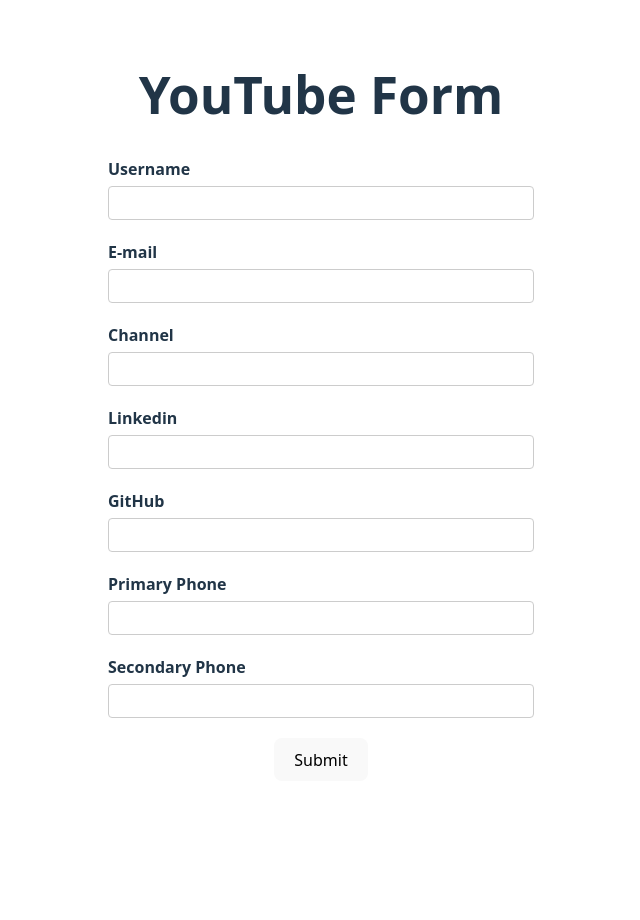
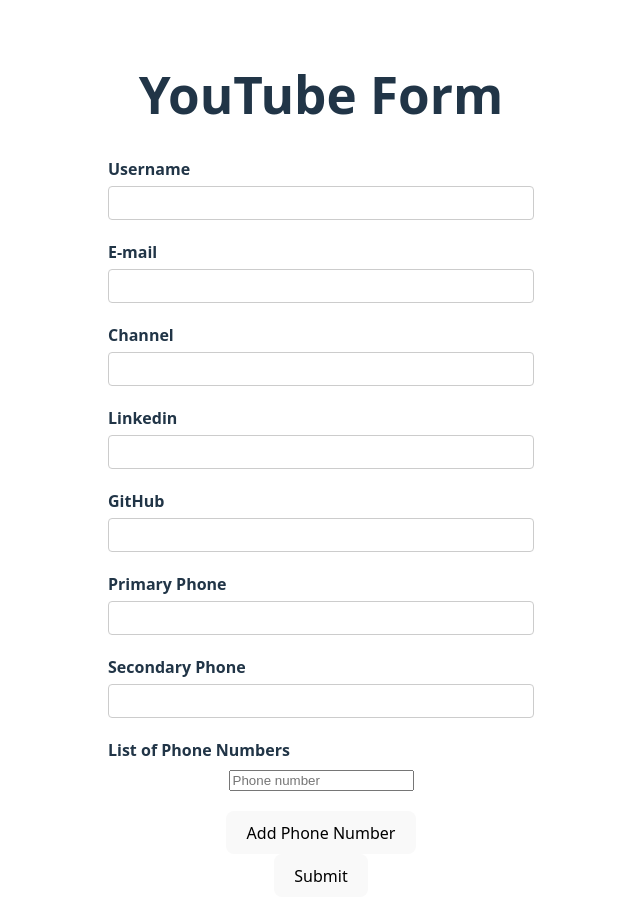
Before and after one commit to herotyphoon/react-hook-form-practice, a React (Vite) app in the folder react-hook-form-practice/: page / in a window 1280 px wide. Shown: the top 920 px of the page, without its empty margins (319-959 px from the left). Before the commit the page ends 813 px from the top, so only its background shows below. Built offline with nearby package versions, Linux system fonts and the light colour scheme.

Commit message:
Dynamic Fields

```diff
--- a/react-hook-form-practice/src/components/YouTubeForm.jsx
+++ b/react-hook-form-practice/src/components/YouTubeForm.jsx
@@ -1,4 +1,4 @@
-import { useForm } from 'react-hook-form';
+import { useForm, useFieldArray } from 'react-hook-form';
 import { DevTool } from "@hookform/devtools";
 
 export const YouTubeForm = () => {
@@ -11,12 +11,18 @@
                 linkedin: "",
                 github: "",
             },
-            phoneNumbers: ["", ""]
+            phoneNumbers: ["", ""],
+            phNumbers: [{ number: "" }],
         }
     });
     const {register, control, handleSubmit, formState} = form;
 
     const {errors} = formState;
+
+    const { fields, append, remove } = useFieldArray({
+        name: "phNumbers",
+        control,
+    });
 
     const onSubmit = (data) => {
         console.log("form submitted", data);
@@ -96,6 +102,37 @@
                     <input type="text" id="secondary-phone" {...register("phoneNumbers.1")} />
                 </div>
 
+                <div>
+                    <label>List of Phone Numbers</label>
+                    <div>
+                        {fields.map((field, index) => (
+                        <div key={field.id} className="form-control">
+                            <input
+                            type="tel"
+                            placeholder="Phone number"
+                            {...register(`phNumbers.${index}.number`)}
+                            />
+
+                            {index > 0 && (
+                            <button
+                                type="button"
+                                onClick={() => remove(index)}
+                            >
+                                Remove Phone Number
+                            </button>
+                            )}
+                        </div>
+                        ))}
+
+                        <button
+                        type="button"
+                        onClick={() => append({ number: "" })}
+                        >
+                        Add Phone Number
+                        </button>
+                    </div>
+                </div>
+
                 <button type="submit">Submit</button>
             </form>
             <DevTool control={control}/>
```
